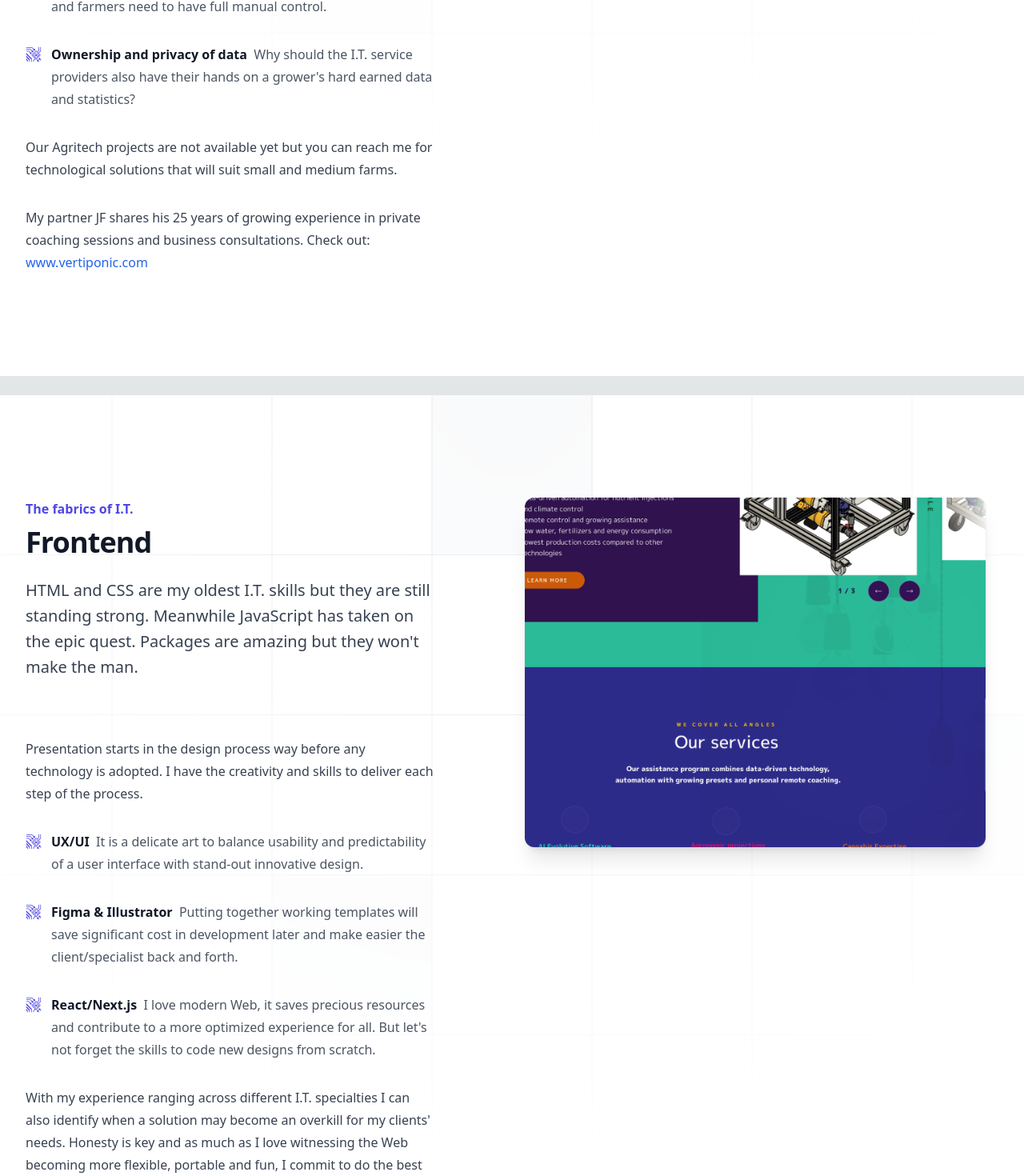
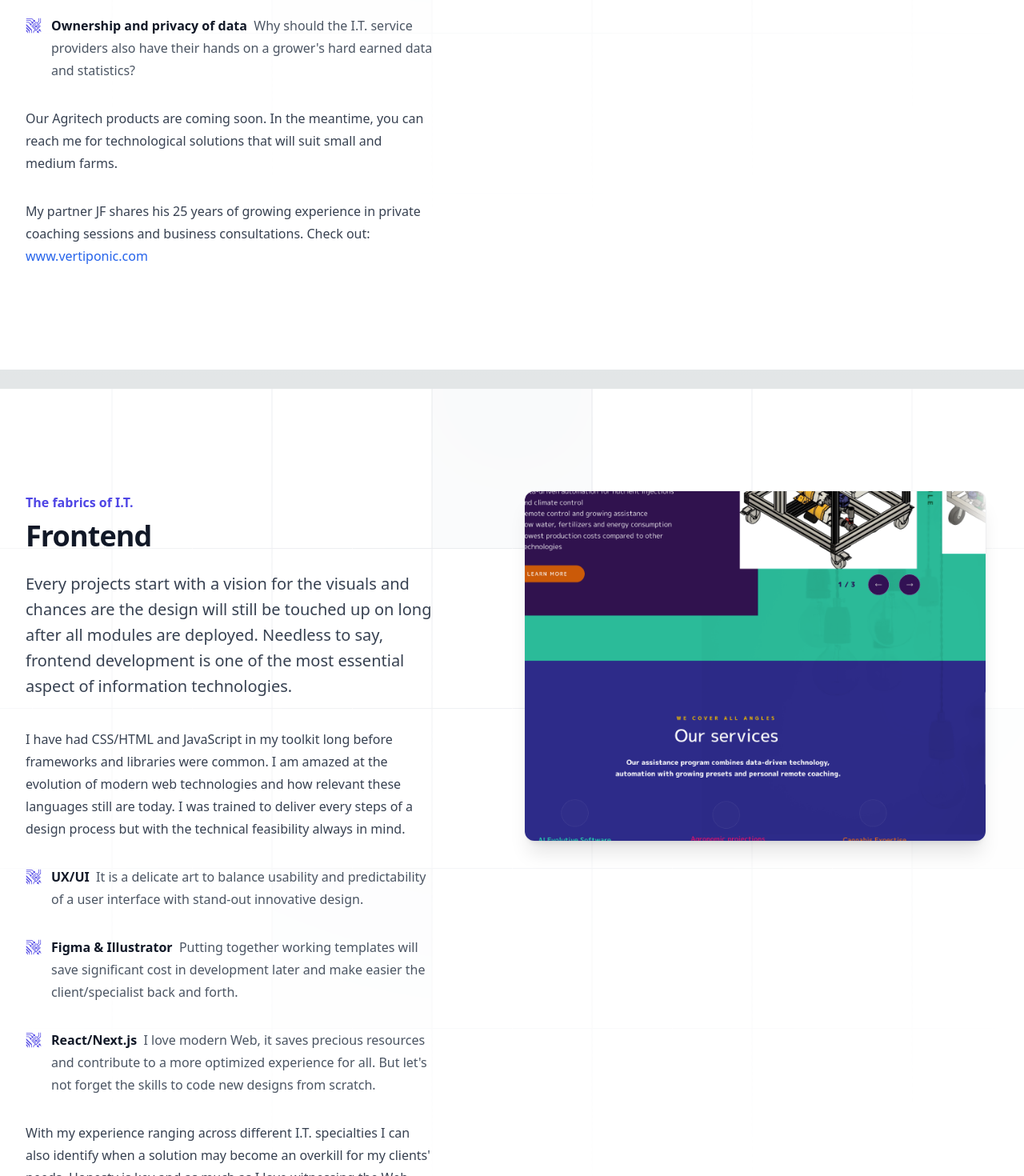
Before and after one commit to codemara/codemara.github.io, a Next.js app: page / in a window 1280 px wide. Shown: the part 1558-3028 px from the top of the page at 80% size. Built offline with nearby package versions, Linux system fonts and the light colour scheme.

Commit message:
content entry

```diff
--- a/public/contents.json
+++ b/public/contents.json
@@ -11,7 +11,7 @@
             {"icon":"","item":"Flexibility & Assistance","desc": "Automatic customisation is great for well proven processes. But working with life is unpredictable and farmers need to have full manual control." },
             {"icon":"","item":"Ownership and privacy of data","desc": "Why should the I.T. service providers also have their hands on a grower's hard earned data and statistics?" }
             ]},
-        {"type":"p","embed":"Our Agritech projects are not available yet but you can reach me for technological solutions that will suit small and medium farms."},
+        {"type":"p","embed":"Our Agritech products are coming soon. In the meantime, you can reach me for technological solutions that will suit small and medium farms."},
         {"type":"sub_title","embed":"Learn to grow"},
         {"type":"p","embed":"My partner JF shares his 25 years of growing experience in private coaching sessions and business consultations. Check out:"},
         {"type":"a","embed":"www.vertiponic.com"}
@@ -21,10 +21,10 @@
     "Front": {
         "sup_title": "The fabrics of I.T.",
         "title": "Frontend",
-        "summary": "HTML and CSS are my oldest I.T. skills but they are still standing strong.  Meanwhile JavaScript has taken on the epic quest. Packages are amazing but they won't make the man.",
+        "summary": "Every projects start with a vision for the visuals and chances are the design will still be touched up on long after all modules are deployed.  Needless to say, frontend development is one of the most essential aspect of information technologies.",
         "img_href": "./material.png",
         "content": [
-          {"type":"p","embed":"Presentation starts in the design process way before any technology is adopted.  I have the creativity and skills to deliver each step of the process."},
+          {"type":"p","embed":"I have had CSS/HTML and JavaScript in my toolkit long before frameworks and libraries were common. I am amazed at the evolution of modern web technologies and how relevant these languages still are today. I was trained to deliver every steps of a design process but with the technical feasibility always in mind."},
           {"type":"list", "embed":[
               {"icon":"","item":"UX/UI","desc":"It is a delicate art to balance usability and predictability of a user interface with stand-out innovative design."},
               {"icon":"","item":"Figma & Illustrator","desc":"Putting together working templates will save significant cost in development later and make easier the client/specialist back and forth."},
--- a/src/app/section-components/MyFooter.tsx
+++ b/src/app/section-components/MyFooter.tsx
@@ -4,7 +4,7 @@ import { AiOutlinePhone, AiFillGithub } from "react-icons/ai";
 export default function MyFooter() {
 
     return (
-        <><a href="#Home">Test</a><footer className="bg-white dark:bg-gray-900">
+        <><footer className="bg-white dark:bg-gray-900">
             <div className="mx-auto w-full max-w-screen-xl">
                 <div className="px-4 py-6 bg-gray-100 dark:bg-gray-700 md:flex md:items-center md:justify-between">
                     <span className="text-sm text-gray-500 dark:text-gray-300 sm:text-center">© 2023 Noemi Desmarais
--- a/src/app/section-components/MyHomepage.tsx
+++ b/src/app/section-components/MyHomepage.tsx
@@ -77,7 +77,7 @@ export default function MyHomepage(props: { zeSection: string }) {
           <rect width="100%" height="100%" strokeWidth={0} fill="url(#backgroundSvg)" />
         </svg>
       </div>
-      <div className="mx-auto grid max-w-2xl grid-cols-1 gap-x-8 gap-y-16 lg:mx-0 lg:max-w-none lg:grid-cols-2 lg:items-start lg:gap-y-10">
+      <div className="mx-auto grid max-w-2xl grid-cols-1 gap-x-8 gap-y-1 lg:mx-0 lg:max-w-none lg:grid-cols-2 lg:items-start lg:gap-y-1">
         <div className="lg:col-span-2 lg:col-start-1 lg:row-start-1 lg:mx-auto lg:grid lg:w-full lg:max-w-7xl lg:grid-cols-2 lg:gap-x-8 lg:px-8">
           <div className="lg:pr-4">
             <div className="lg:max-w-lg">
```
